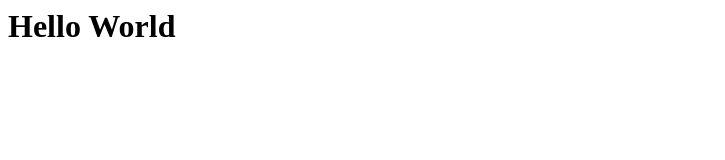
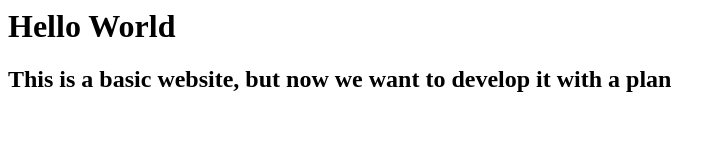
Before and after one commit to IshangaSL/Test_Web, a plain HTML site: page index.html in a window 1280 px wide. Shown: the whole page, without its empty margins (0-725 px from the left). Drawn offline with Linux system fonts and the light colour scheme.

Commit message:
Added h2 tag with motivation words

```diff
--- a/index.html
+++ b/index.html
@@ -8,6 +8,8 @@
 <body>
 
     <h1>Hello World</h1>
+
+    <h2>This is a basic website, but now we want to develop it with a plan</h2>
 </body>
 
 
```
